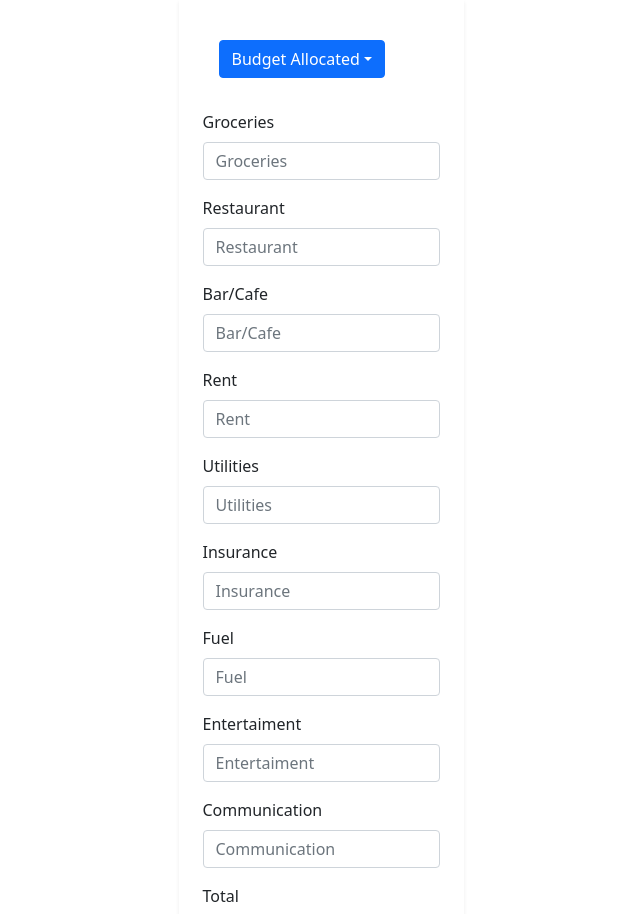
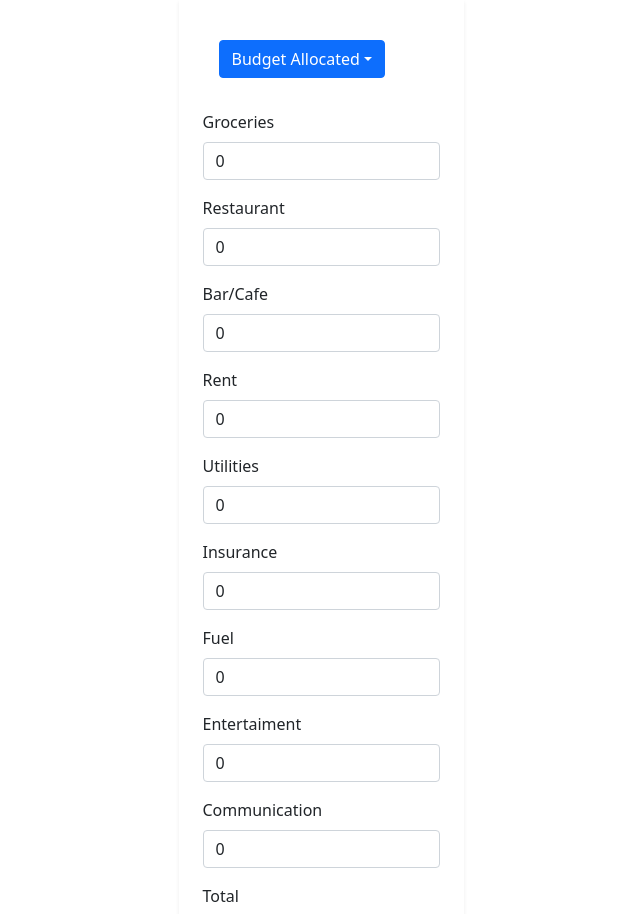
Before and after one commit to chingu-voyages/v39-bears-team-08, a React (Create React App) app: page / in a window 1280 px wide. Shown: the top 914 px of the page, without its empty margins (319-959 px from the left). Built offline with nearby package versions, Linux system fonts and the light colour scheme.

Commit message:
add value to start at 0

```diff
--- a/src/components/expenses/Expenses.jsx
+++ b/src/components/expenses/Expenses.jsx
@@ -1,4 +1,4 @@
-import React, {useState } from 'react'
+import React, { useState } from 'react'
 import { Container, Row, Col, Form, Button, DropdownButton, Dropdown } from 'react-bootstrap';
 
 
@@ -31,43 +31,43 @@ const Expenses = () => {
                         <Form>
                             <Form.Group className="mb-3" controlId="groceries">
                                 <Form.Label>Groceries</Form.Label>
-                                <Form.Control type="number" placeholder="Groceries" />
+                                <Form.Control type="number" placeholder="Groceries" value={inputsValue.groceries} />
                             </Form.Group>
                             <Form.Group className="mb-3" controlId="restaurant">
                                 <Form.Label>Restaurant</Form.Label>
-                                <Form.Control type="number" placeholder="Restaurant" />
+                                <Form.Control type="number" placeholder="Restaurant" value={inputsValue.restaurant} />
                             </Form.Group>
                             <Form.Group className="mb-3" controlId="bar-cafe">
                                 <Form.Label>Bar/Cafe</Form.Label>
-                                <Form.Control type="number" placeholder="Bar/Cafe" />
+                                <Form.Control type="number" placeholder="Bar/Cafe" value={inputsValue.barcafe}/>
                             </Form.Group>
                             <Form.Group className="mb-3" controlId="rent">
                                 <Form.Label>Rent</Form.Label>
-                                <Form.Control type="number" placeholder="Rent" />
+                                <Form.Control type="number" placeholder="Rent" value={inputsValue.rent} />
                             </Form.Group>
                             <Form.Group className="mb-3" controlId="utilities">
                                 <Form.Label>Utilities</Form.Label>
-                                <Form.Control type="number" placeholder="Utilities" />
+                                <Form.Control type="number" placeholder="Utilities" value={inputsValue.utilities} />
                             </Form.Group>
                             <Form.Group className="mb-3" controlId="insurance">
                                 <Form.Label>Insurance</Form.Label>
-                                <Form.Control type="number" placeholder="Insurance" />
+                                <Form.Control type="number" placeholder="Insurance" value={inputsValue.insurance} />
                             </Form.Group>
                             <Form.Group className="mb-3" controlId="fuel">
                                 <Form.Label>Fuel</Form.Label>
-                                <Form.Control type="number" placeholder="Fuel" />
+                                <Form.Control type="number" placeholder="Fuel" value={inputsValue.fuel} />
                             </Form.Group>
                             <Form.Group className="mb-3" controlId="entertaiment">
                                 <Form.Label>Entertaiment</Form.Label>
-                                <Form.Control type="number" placeholder="Entertaiment" />
+                                <Form.Control type="number" placeholder="Entertaiment" value={inputsValue.entertaiment} />
                             </Form.Group>
                             <Form.Group className="mb-3" controlId="communication">
                                 <Form.Label>Communication</Form.Label>
-                                <Form.Control type="number" placeholder="Communication" />
+                                <Form.Control type="number" placeholder="Communication" value={inputsValue.communication} />
                             </Form.Group>
                             <Form.Group className="mb-3" controlId="total">
                                 <Form.Label>Total</Form.Label>
-                                <Form.Control type="number" placeholder="Total" />
+                                <Form.Control type="number" placeholder="Total" value={inputsValue.total} />
                             </Form.Group>
 
                             <Button variant="primary" type="submit">Save</Button>
```
